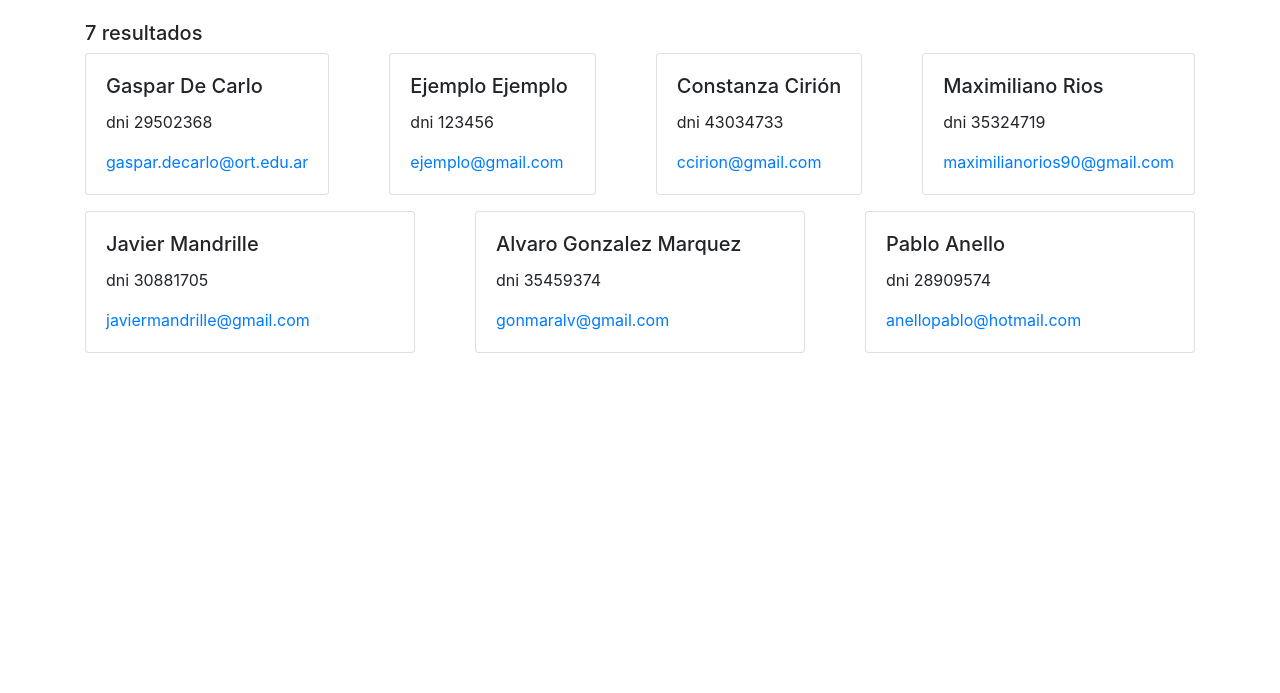
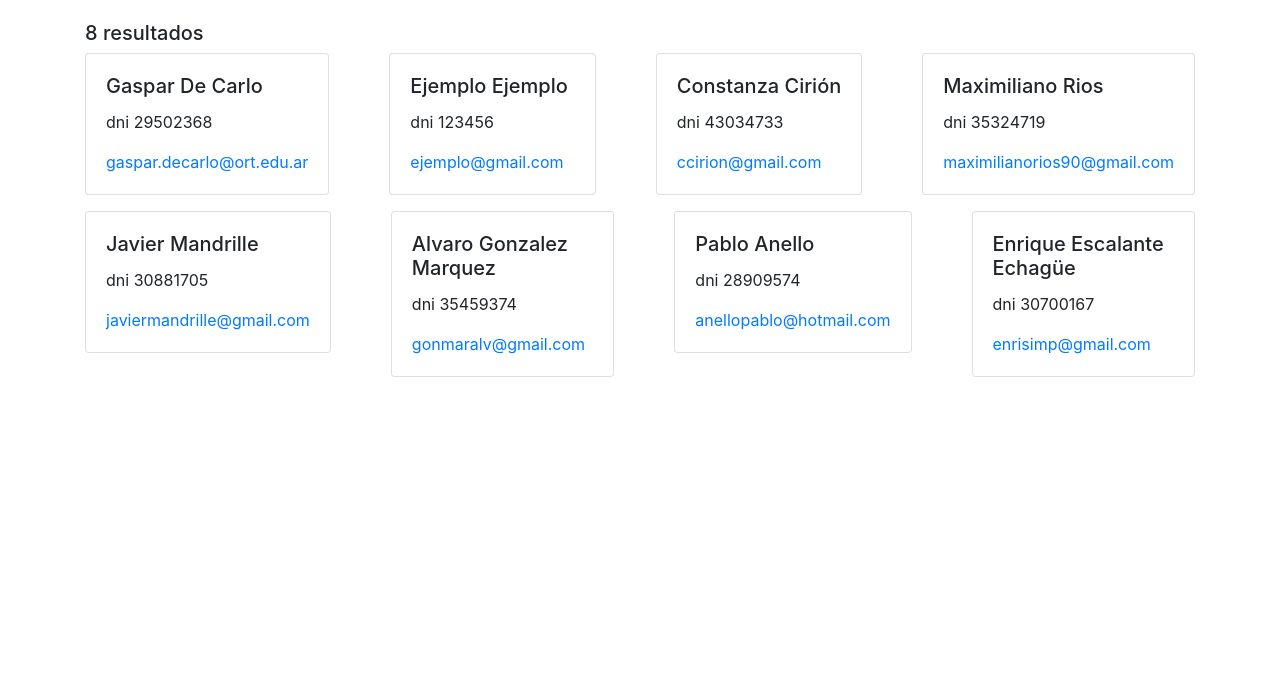
Before and after one commit to 2020-YA-NT2A/yant2-ejercicio-1, a plain HTML site: page index.html in a window 1280 px wide. Shown: the part 107-800 px from the top of the page. Drawn offline with nearby package versions, Linux system fonts and the light colour scheme.

Commit message:
Agregado Enrique Escalante

```diff
--- a/index.html
+++ b/index.html
@@ -61,7 +61,8 @@
                     { nombre: 'Maximiliano', apellido: 'Rios', dni: 35324719, correo: 'maximilianorios90@gmail.com' },
                     { nombre: 'Javier', apellido: 'Mandrille', dni: 30881705, correo: 'javiermandrille@gmail.com' },
                     { nombre: 'Alvaro', apellido: 'Gonzalez Marquez', dni: 35459374, correo: 'gonmaralv@gmail.com' },
-                    { nombre: 'Pablo', apellido: 'Anello', dni: 28909574, correo: 'anellopablo@hotmail.com' }
+                    { nombre: 'Pablo', apellido: 'Anello', dni: 28909574, correo: 'anellopablo@hotmail.com' },
+                    { nombre: 'Enrique', apellido: 'Escalante Echagüe', dni: 30700167, correo: 'enrisimp@gmail.com' }
                 ]
         },
         computed: {
```
